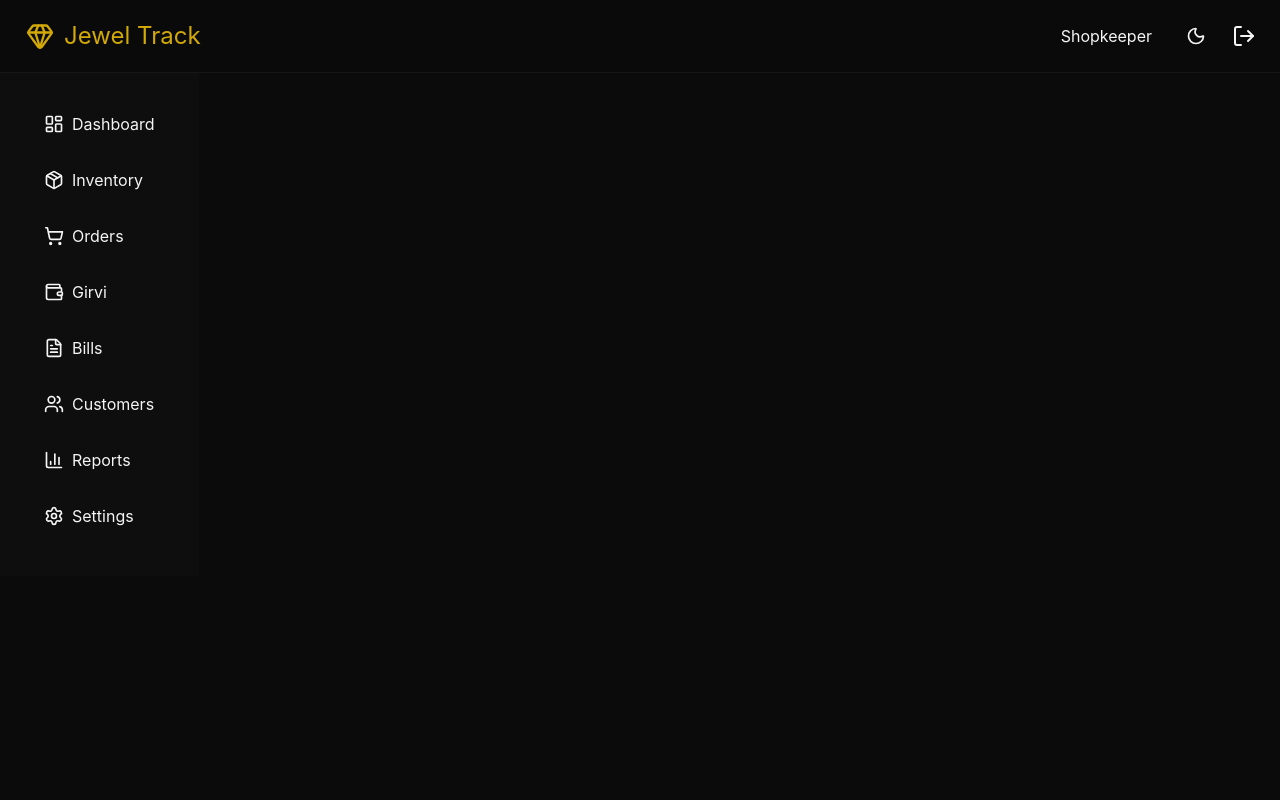
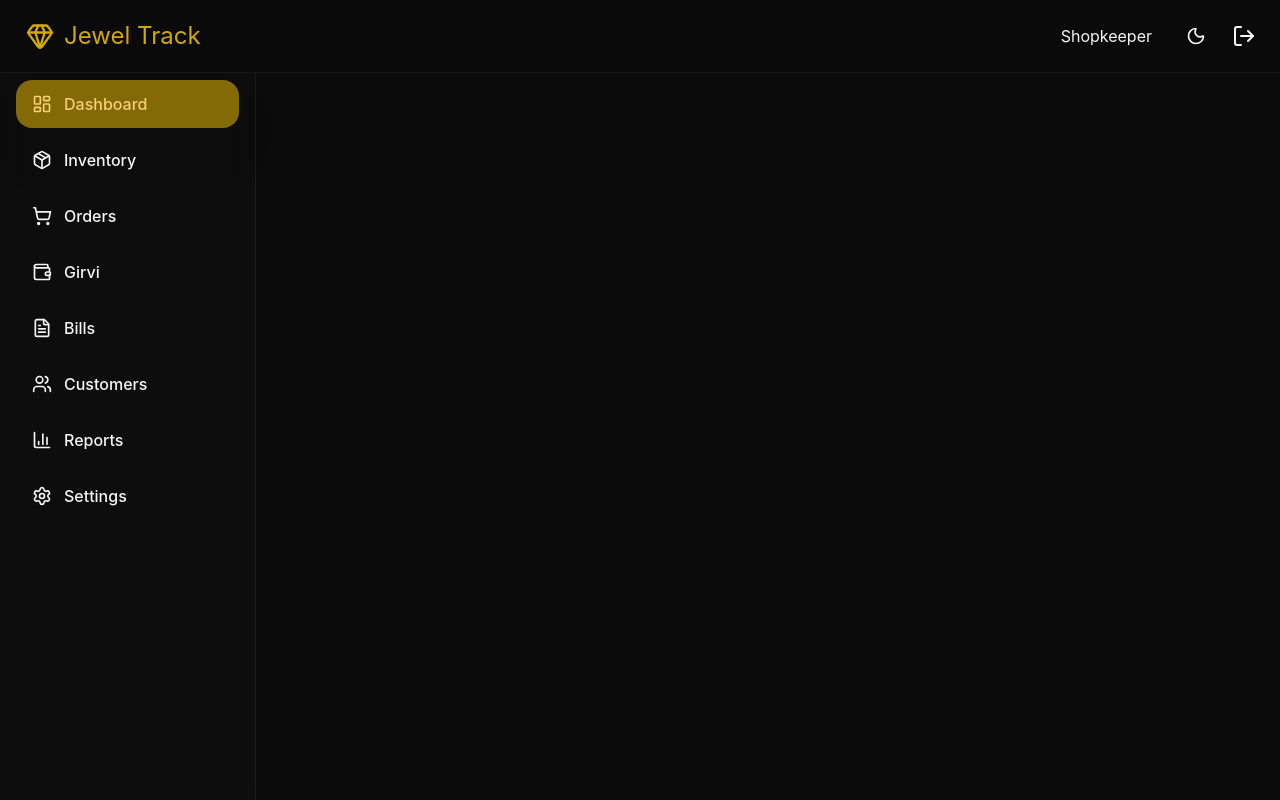
Before and after one commit to Gaurav-meena95/JewelTrack, a React app in the folder Frontend/: page /dashboard in a window 1280 px wide. Built offline with nearby package versions, Linux system fonts and the light colour scheme; the HTML template or start-up script is replaced by a standard one.

Commit message:
initialize all required files for shopkeeper

```diff
--- a/Frontend/src/App.jsx
+++ b/Frontend/src/App.jsx
@@ -4,7 +4,10 @@ import Signup from './components/Auth/Signup'
 import {Routes,Route} from 'react-router-dom'
 import { Login } from './components/Auth/Login'
 import { AdminLogin } from './components/Admin/AdminLogin'
-import { Dashboard } from './components/Shopkeeper/Dashboard'
+import { DashboardLayout } from './components/Shopkeeper/DashboardLayout'
+
+
+
 function App() {
 
   return (
@@ -14,7 +17,7 @@ function App() {
       <Route path='/signup' element={<Signup/>}/>
       <Route path='/login' element={<Login/>}/>
       <Route path='/admin' element={<AdminLogin/>}/> */}
-      <Route path='/dashboard' element={<Dashboard/>}/>
+      <Route path='/dashboard' element={<DashboardLayout/>}/>
     </Routes>
 
     </>
--- a/Frontend/src/components/Shopkeeper/Dashboard.jsx
+++ b/Frontend/src/components/Shopkeeper/DashboardLayout.jsx
@@ -2,12 +2,17 @@ import { BarChart3, FileText, Gem, LayoutDashboard, LogOut, Package, Settings, S
 import React, { useState } from 'react'
 import { Link } from 'react-router-dom';
 import ThemeToggle from '../ThemeToggle';
+import { useNavigate } from 'react-router-dom';
 
-const Dashboard = () => {
+const DashboardLayout = () => {
+
+  const navigate = useNavigate()
   const [loading, setLoading] = useState(false)
   // const {user,logout} = useAuth
   const [sidebarCollapsed, setSidebarCollapsed] = useState(false);
   const [mobileSidebarOpen, setMobileSidebarOpen] = useState(false);
+  const [currentPage , setCurrntpage] = useState('dashboard')
+  console.log(currentPage)
   const menuItems = [
     { id: 'dashboard', icon: LayoutDashboard, label: 'Dashboard' },
     { id: 'inventory', icon: Package, label: 'Inventory' },
@@ -55,23 +60,40 @@ const Dashboard = () => {
         </div>
       </header>
 
-      <aside className={`fixed top-16 bg-card/50 p-5`}>
+      <aside className={`
+      fixed top-16 left-0 bottom-0 z-30 bg-card/40 backdrop-blur-md
+          border-r border-border/50 transition-all duration-300
+          ${sidebarCollapsed ? 'w-20' : 'w-64'}
+          ${mobileSidebarOpen ? 'translate-x-0' : 'translate-x-full'}
+          lg:translate-x-0
+        `}>
         <nav className='p-4 space-y-2'>
           {
             menuItems.map((ele, ind) => {
               const Icon = ele.icon
-              const label = ele.label
-              // const isactive = current == ele.id
+              const isActive = ele.id === currentPage;
               return (
-                <div key={ind} className=''>
-                  <div className='flex items-center gap-2 px-2 py-3 hover:bg-accent/50'>
-                    <Icon className='h-5 w-5' />
-                    <div>
-                      {label}
-                    </div>
-                  </div>
+                 <button
 
-                </div>
+                key={ele.id}
+                onClick={() => {
+                  setMobileSidebarOpen(false)
+                  setCurrntpage(ele.id);
+                }}
+                className={`
+                  w-full flex items-center gap-3 px-4 py-3
+                  transition-all duration-200 rounded-2xl
+                  ${isActive
+                    ? 'bg-[#c7a003a2] text-[#f8cf71] shadow-2xl'
+                    : 'hover:bg-accent/30 text-foreground'
+                  }
+                `}
+              >
+                <Icon className="h-5 w-5 shrink-0" />
+                {!sidebarCollapsed && (
+                  <span className="truncate">{ele.label}</span>
+                )}
+              </button>
               )
             })
           }
@@ -82,4 +104,4 @@ const Dashboard = () => {
   )
 }
 
-export { Dashboard }
+export { DashboardLayout }
--- /dev/null
+++ b/Frontend/src/components/Shopkeeper/child/Bills.jsx
@@ -0,0 +1,11 @@
+import React from 'react'
+
+const Bills = () => {
+  return (
+    <div>
+
+    </div>
+  )
+}
+
+export  {Bills}
--- /dev/null
+++ b/Frontend/src/components/Shopkeeper/child/Colletral.jsx
@@ -0,0 +1,9 @@
+import React from 'react'
+
+const Colletral = () => {
+  return (
+    <div>Colletral</div>
+  )
+}
+
+export  {Colletral}
--- /dev/null
+++ b/Frontend/src/components/Shopkeeper/child/Customers.jsx
@@ -0,0 +1,9 @@
+import React from 'react'
+
+const Customers = () => {
+  return (
+    <div>Customers</div>
+  )
+}
+
+export  {Customers}
--- /dev/null
+++ b/Frontend/src/components/Shopkeeper/child/Dashboard.jsx
@@ -0,0 +1,11 @@
+import React from 'react'
+
+const Dashboard = () => {
+  return (
+    <div>
+      <h1>Dashboard</h1>
+    </div>
+  )
+}
+
+export  {Dashboard}
--- /dev/null
+++ b/Frontend/src/components/Shopkeeper/child/Inventory.jsx
@@ -0,0 +1,9 @@
+import React from 'react'
+
+const Inventory = () => {
+  return (
+    <div>Inventory</div>
+  )
+}
+
+export  {Inventory}
--- a/Frontend/src/components/Shopkeeper/child/Navbar.jsx
+++ /dev/null
@@ -1,17 +0,0 @@
-// import { BarChart3, FileText, Gem, LayoutDashboard, LogOut, Package, Settings, ShoppingCart, Users, Wallet } from 'lucide-react';
-import React from 'react'
-import { Link } from 'react-router-dom';
-import ThemeToggle from '../../ThemeToggle';
-import { Gem, LogOut } from 'lucide-react';
-
-
-
-const Navbar = () => {
-    return (
-        <div>
-
-        </div>
-    )
-}
-
-export { Navbar }
--- /dev/null
+++ b/Frontend/src/components/Shopkeeper/child/Orders.jsx
@@ -0,0 +1,9 @@
+import React from 'react'
+
+const Orders = () => {
+  return (
+    <div>Orders</div>
+  )
+}
+
+export  {Orders}
--- /dev/null
+++ b/Frontend/src/components/Shopkeeper/child/Report.jsx
@@ -0,0 +1,9 @@
+import React from 'react'
+
+const Report = () => {
+  return (
+    <div>Report</div>
+  )
+}
+
+export  {Report}
--- /dev/null
+++ b/Frontend/src/components/Shopkeeper/child/Settings.jsx
@@ -0,0 +1,9 @@
+import React from 'react'
+
+const Settings = () => {
+  return (
+    <div>Settings</div>
+  )
+}
+
+export  {Settings}
```
